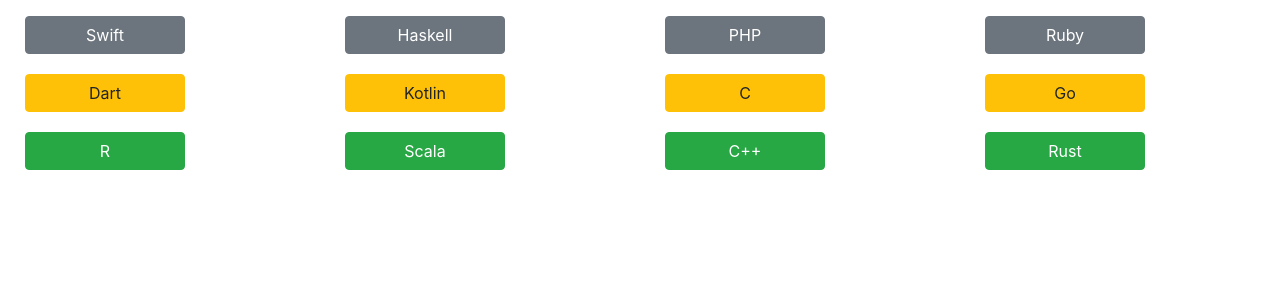
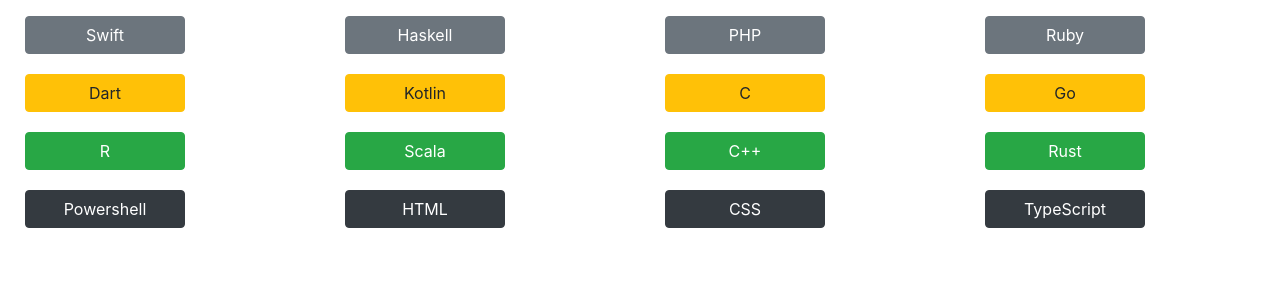
Before and after one commit to starmaerker/github_repos, a Flask app: page / in a window 1280 px wide. Shown: the part 223-523 px from the top of the page. Run offline with Flask 2, Linux system fonts and the light colour scheme; some libraries are stand-ins or nearby versions.

Commit message:
add more languages

```diff
--- a/templates/index.html
+++ b/templates/index.html
@@ -60,6 +60,20 @@
                 <a href="{{ url_for('search', lang="rust") }}"><button type="button" class="btn btn-success">Rust</button></a>
             </div>
         </div>
+        <div class="row">
+            <div class="col-sm">
+                <a href="{{ url_for('search', lang="powershell") }}"><button type="button" class="btn btn-dark">Powershell</button></a>
+            </div>
+            <div class="col-sm">
+                <a href="{{ url_for('search', lang="html") }}"><button type="button" class="btn btn-dark">HTML</button></a>
+            </div>
+            <div class="col-sm">
+                <a href="{{ url_for('search', lang="css") }}"><button type="button" class="btn btn-dark">CSS</button></a>
+            </div>
+            <div class="col-sm">
+                <a href="{{ url_for('search', lang="typescript") }}"><button type="button" class="btn btn-dark">TypeScript</button></a>
+            </div>
+        </div>
     </div>
 
 {% endblock %}
```
